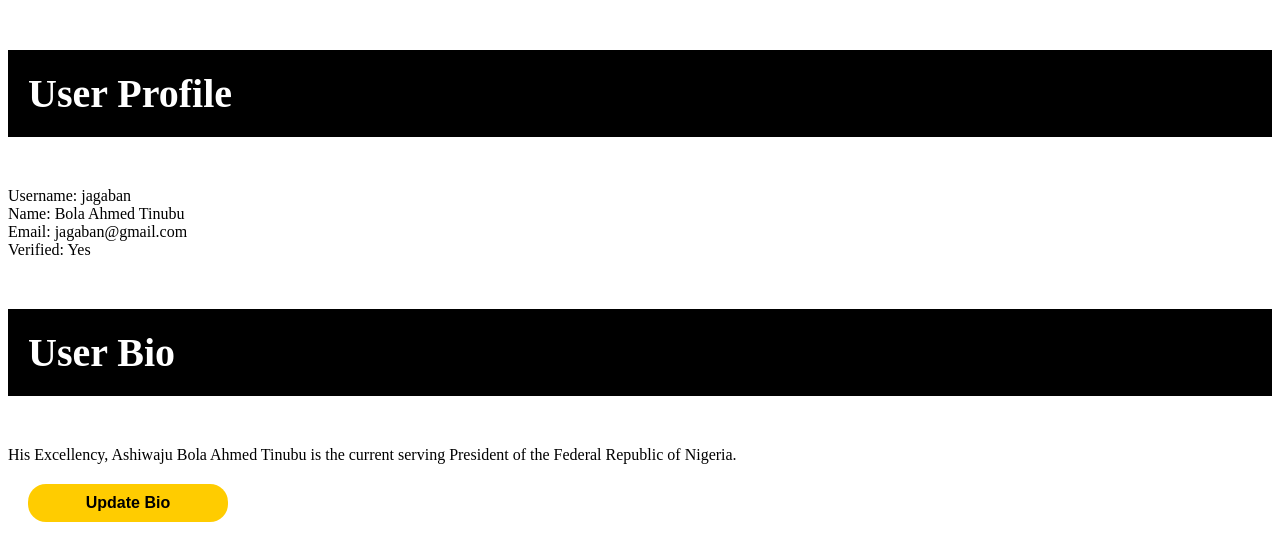
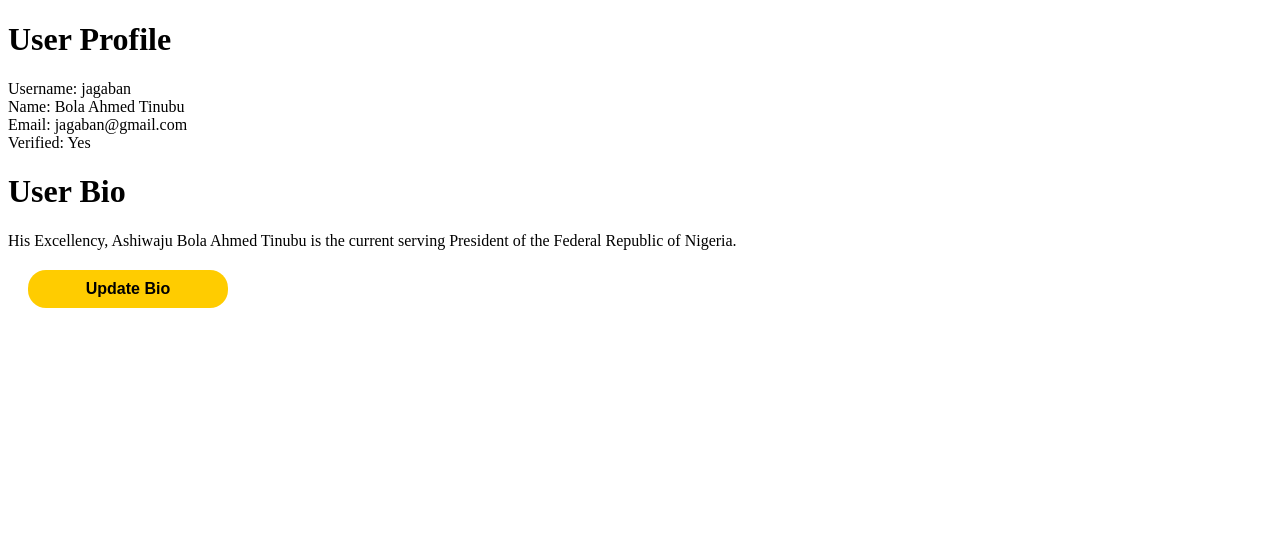
Before and after one commit to realMoyosore/react-app, a React (Create React App) app: page / in a window 1280 px wide. Shown: the top 560 px of the page. Built offline with nearby package versions, Linux system fonts and the light colour scheme.

Commit message:
removed styles

```diff
--- a/src/index.css
+++ b/src/index.css
@@ -1,22 +1,5 @@
 .header {
   font-size: 2rem;
-}
-
-/* .main-page {
-  max-width: 100vh;
-  margin: 0 auto;
-  width: 100%;
-  height: 100vh;
-  text-align: center;
-} */
-
-h1 {
-  font-size: 2.5rem;
-  font-weight: 600;
-  background-color: #000;
-  color: #fff;
-  margin: 50px 0;
-  padding: 20px;
 }
 
 .form-container {
```
